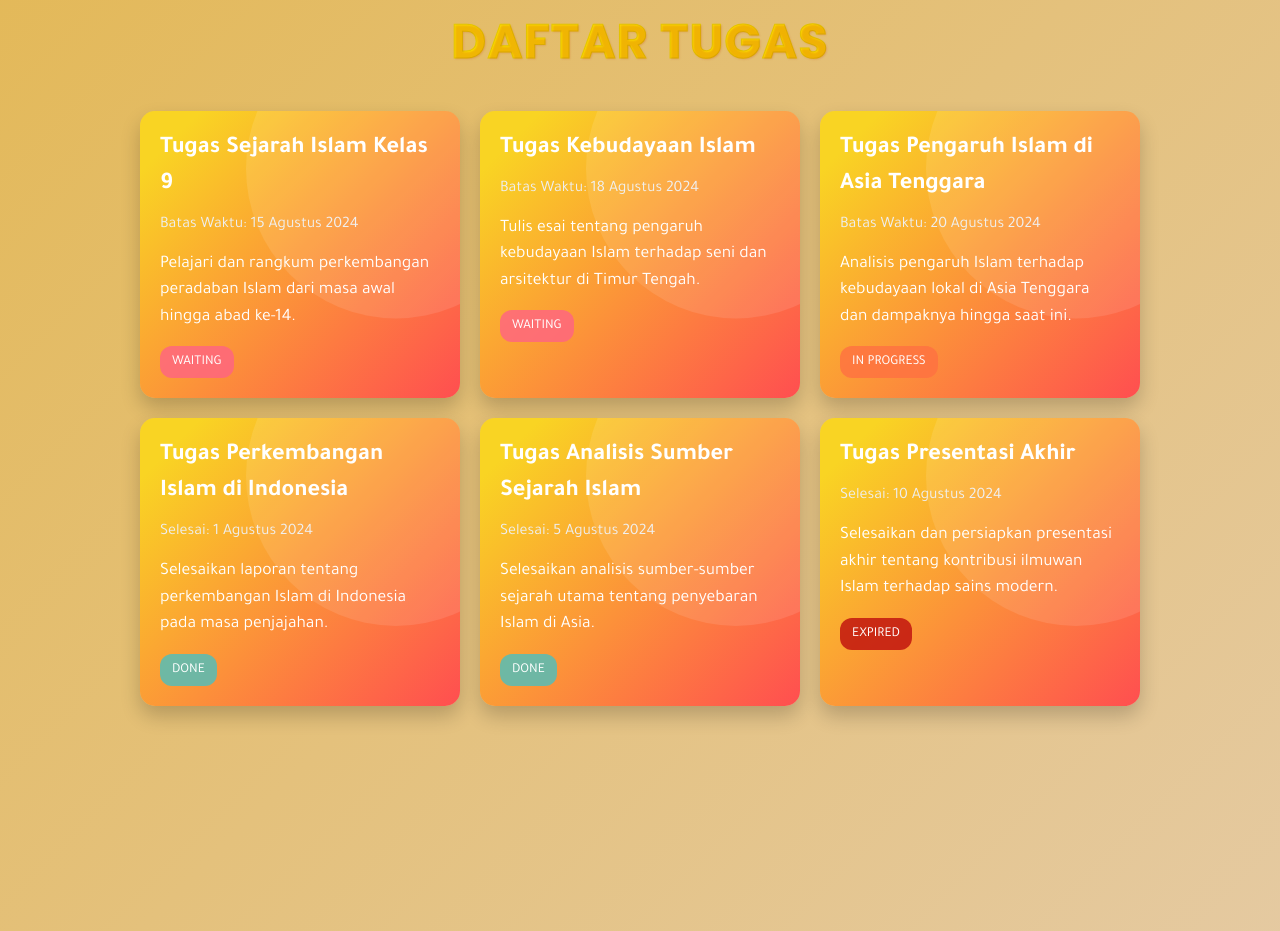
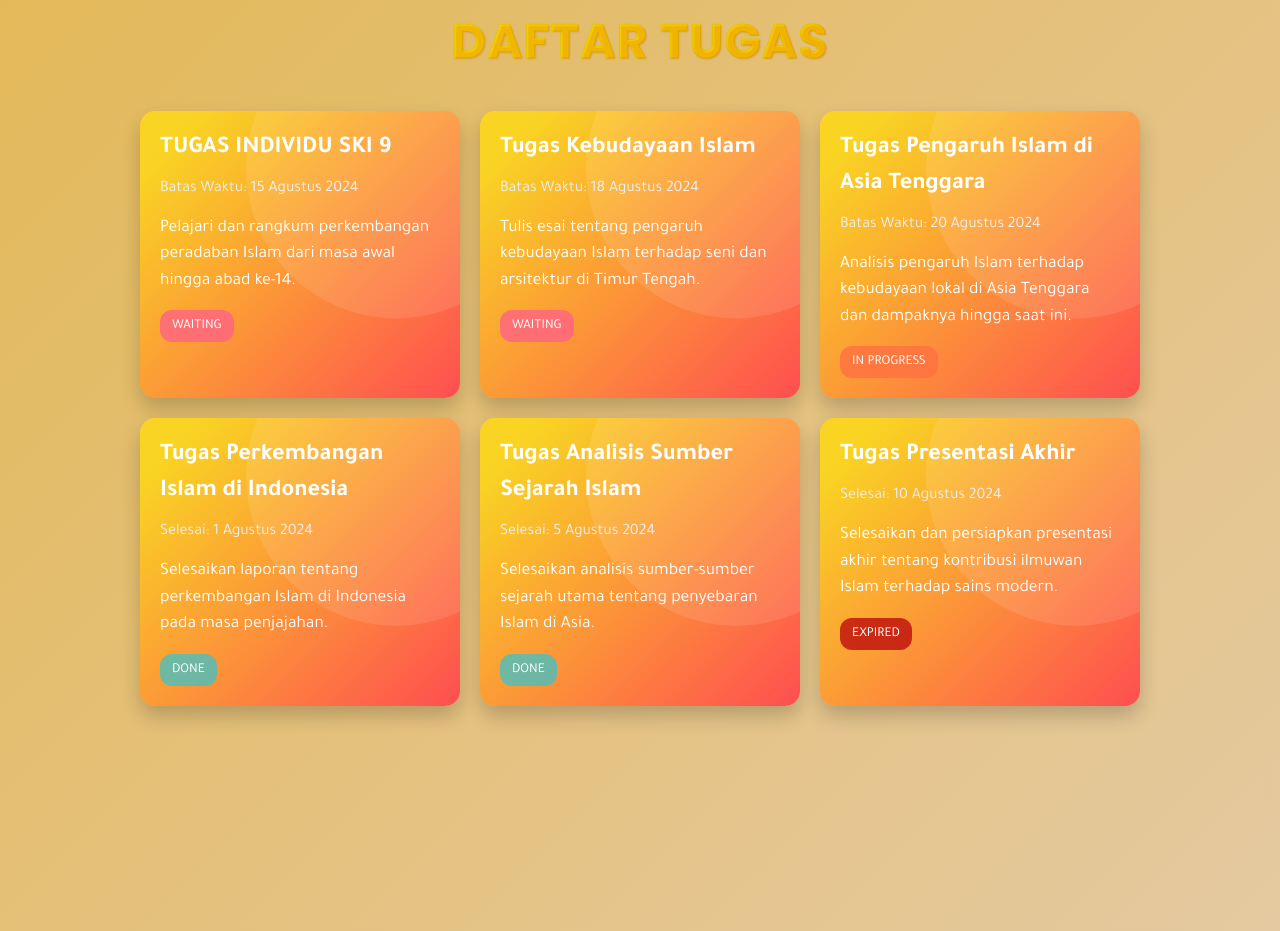
Before and after one commit to Subhan187/SKIMTsN1, a plain HTML site: page index.html in a window 1280 px wide. Shown: the part 1720-2651 px from the top of the page. Drawn offline with Linux system fonts and the light colour scheme; files whose address does not match are found by name; a web font is replaced by a local one.

Commit message:
Update index.html

```diff
--- a/index.html
+++ b/index.html
@@ -111,7 +111,7 @@
 						<h2 class="text-center">Daftar Tugas</h2>
 						<div class="card-container">
 								<div class="task-card">
-										<div class="task-title">Tugas Sejarah Islam Kelas 9</div>
+										<div class="task-title">TUGAS INDIVIDU SKI 9</div>
 										<div class="task-deadline">Batas Waktu: 15 Agustus 2024</div>
 										<div class="task-description">Pelajari dan rangkum perkembangan peradaban Islam dari masa awal hingga abad ke-14.</div>
 										<div class="status-badge status-todo">Waiting</div>
```
